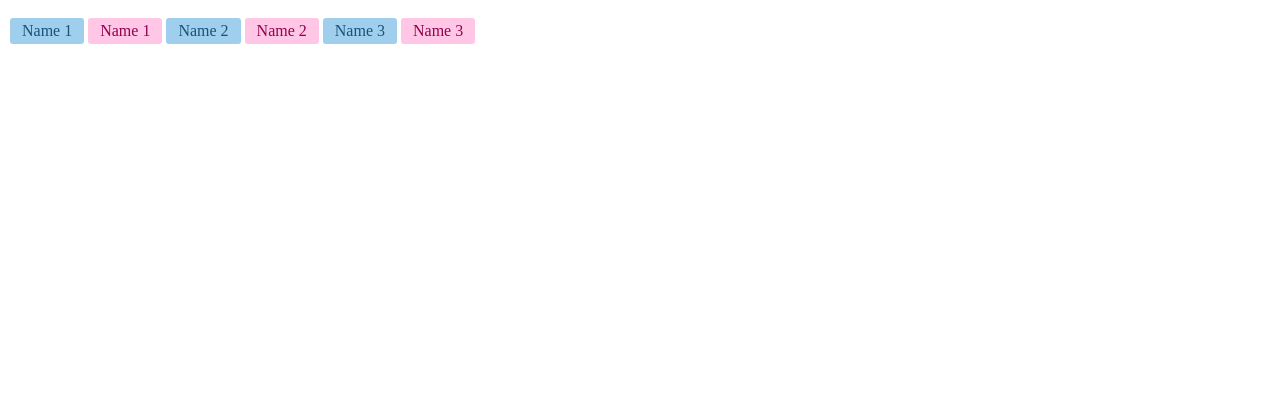
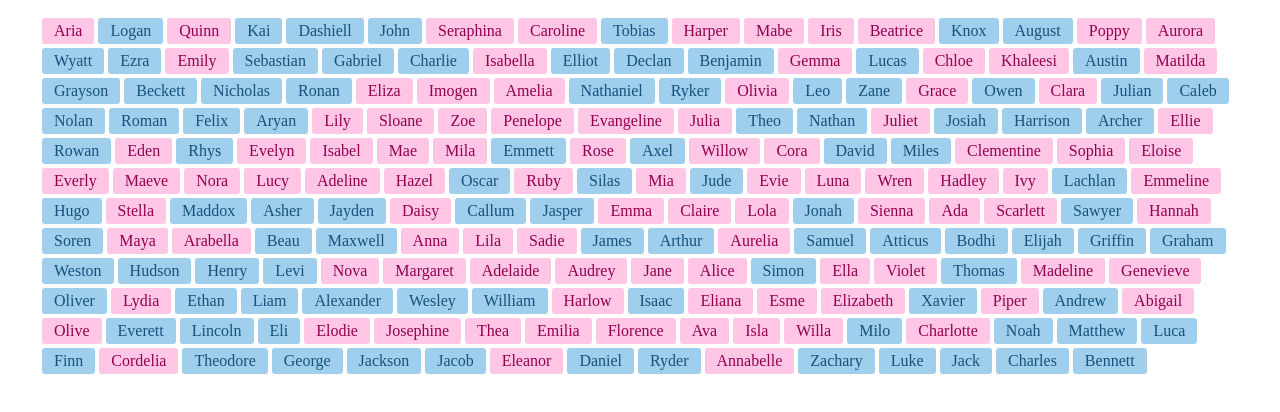
Before and after one commit to dfosco/babynames, a React (Create React App) app: page / in a window 1280 px wide. Shown: the top 412 px of the page. Built offline with nearby package versions, Linux system fonts and the light colour scheme.

Commit message:
Map the data Create NamesList component

```diff
--- a/src/App.js
+++ b/src/App.js
@@ -1,19 +1,14 @@
-import React, { Component } from 'react';
-import './App.css';
+import React, { Component } from 'react'
+import './App.css'
+import NamesList from './components/NamesList'
 
 class App extends Component {
   render() {
-    console.log('our data is ', this.props.data)
-    return (
-      <ul>
-        <li className="boy">Name 1</li>
-        <li className="girl">Name 1</li>
-        <li className="boy">Name 2</li>
-        <li className="girl">Name 2</li>
-        <li className="boy">Name 3</li>
-        <li className="girl">Name 3</li>
-      </ul>
-    );
+    return(
+      <main>
+        <NamesList data={this.props.data} />
+      </main>
+    )
   }
 }
 
--- /dev/null
+++ b/src/components/NamesList.js
@@ -0,0 +1,22 @@
+import React, { Component } from 'react'
+
+class NamesList extends Component {
+  render() {
+    const { data } = this.props
+
+    // Always manipulate data outside of the return method
+    const namesList = data.map(name => {
+      return(
+        <li key={name.id} className={name.sex}>{name.name}</li>
+      )
+    })
+
+    return (
+      <ul>
+        {namesList}
+      </ul>
+    );
+  }
+}
+
+export default NamesList
```
